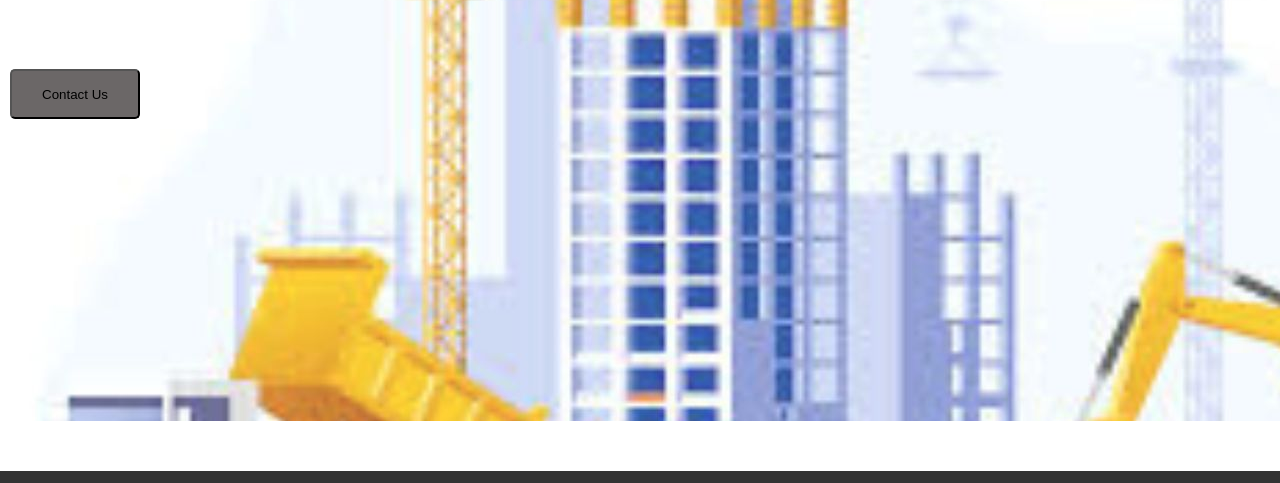
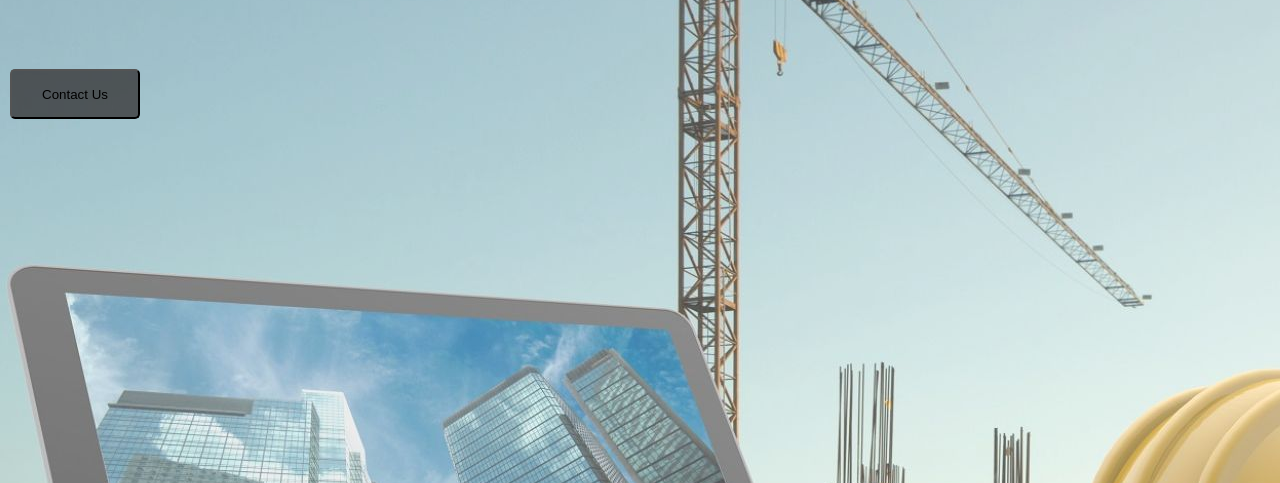
Before and after one commit to Michaelojok11/Mic_Construction_Company, a plain HTML site: page About_us.html in a window 1280 px wide. Shown: the part 79-562 px from the top of the page. Drawn offline with Linux system fonts and the light colour scheme.

Commit message:
update git

```diff
--- a/css/About_us.css
+++ b/css/About_us.css
@@ -1,6 +1,6 @@
 .middle_section {
-    background-image: url(../Images/aboutus/construction.jpg);
-    height: 500px;
+    background-image: url(../Images/aboutus/digital1.jpg);
+    height: 700px;
     background-repeat: no-repeat;
 
 }
```
Also changed, not shown: Images/aboutus/bygg-hero-construction-byggnad.jpg.webp (added), Images/aboutus/digital.jpg (added), Images/aboutus/digital1.jpg (added), Images/aboutus/digitalisation.jpg (added), Images/aboutus/digitalisation_final.jpg (added).
